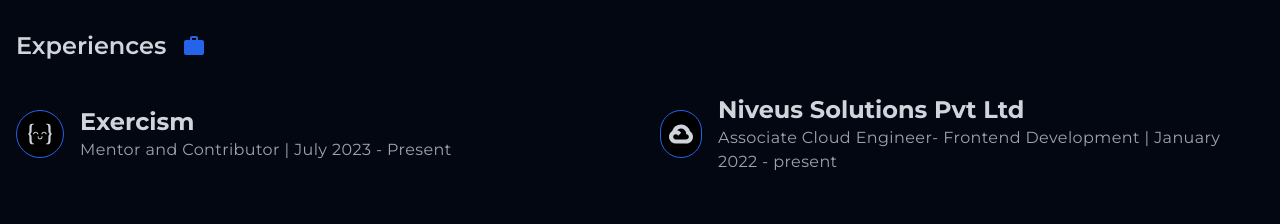
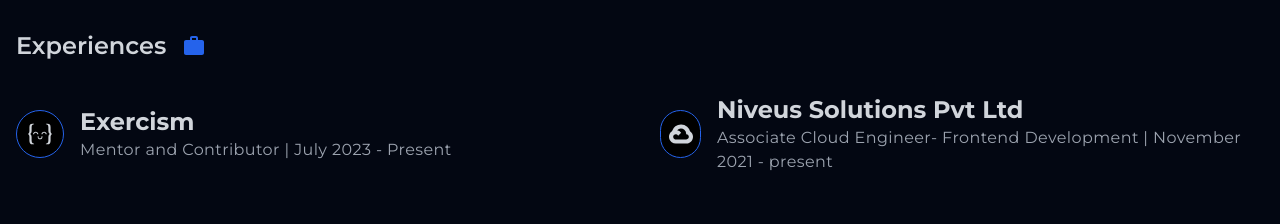
Before and after one commit to mendoncamaria/portfolio-next, a Next.js app: page / in a window 1280 px wide. Shown: the part 1100-1324 px from the top of the page. Built offline with nearby package versions, Linux system fonts and the light colour scheme.

Commit message:
temp updated JD

```diff
--- a/components/Experience.tsx
+++ b/components/Experience.tsx
@@ -15,7 +15,7 @@ const Experience = () => {
         />
         <ExperienceCard
           title="Niveus Solutions Pvt Ltd"
-          subTitle="Associate Cloud Engineer- Frontend Development |  January 2022 - present"
+          subTitle="Associate Cloud Engineer- Frontend Development |  November 2021 - present"
           icon={<SiGooglecloud />}
         />
       </div>
```
